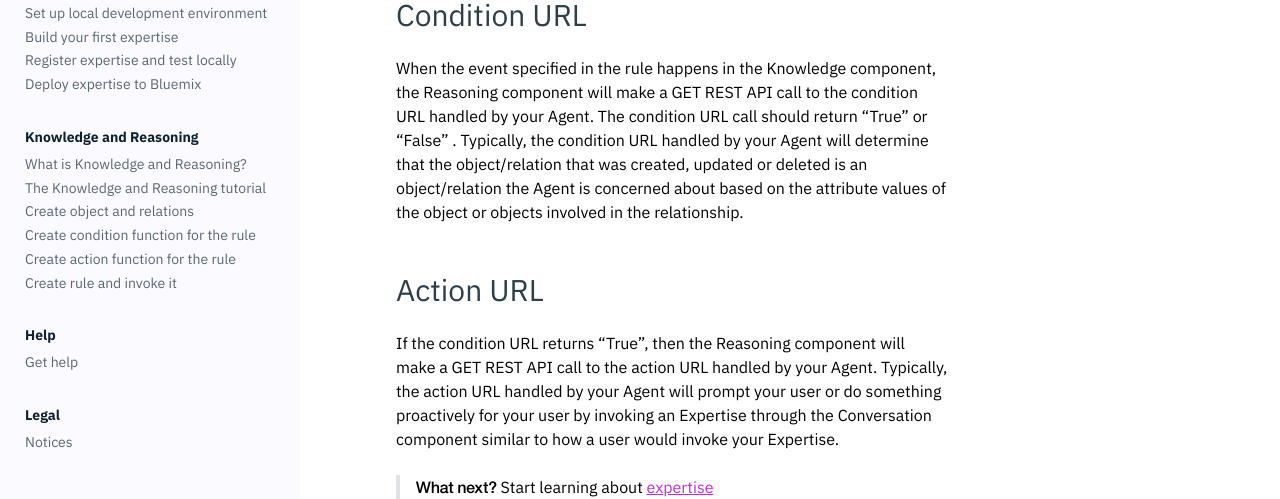
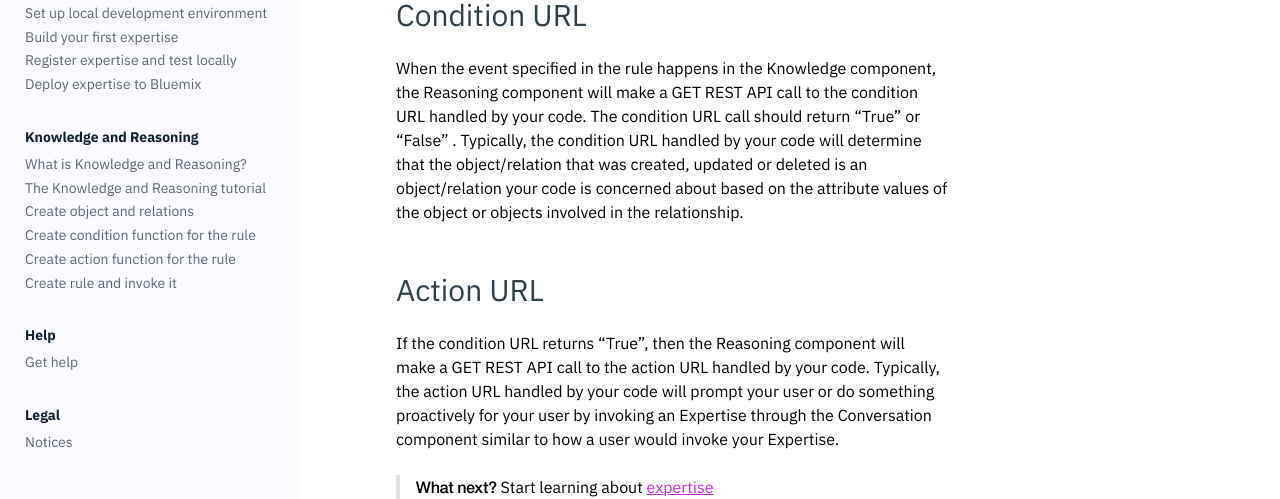
Before and after one commit to Watson-Personal-Assistant/developer, a Jekyll site: the page built from _content/understand-service/agent-subscription.md, in a window 1280 px wide. Shown: the part 585-1084 px from the top of the page. Built offline with Jekyll 4.4.1, drawn with Linux system fonts in a browser that asks for light colours.

Commit message:
minor changes to the Reasoning page

```diff
--- a/_content/understand-service/agent-subscription.md
+++ b/_content/understand-service/agent-subscription.md
@@ -12,10 +12,10 @@ In this beta, the event types are are limited to "object-create", "object-delete
 
 ## Condition URL
 
-When the event specified in the rule happens in the Knowledge component, the Reasoning component will make a GET REST API call to the condition URL handled by your Agent. The condition URL call should return "True" or "False" .  Typically, the condition URL handled by your Agent will determine that the object/relation that was created, updated or deleted is an object/relation the Agent is concerned about based on the attribute values of the object or objects involved in the relationship.
+When the event specified in the rule happens in the Knowledge component, the Reasoning component will make a GET REST API call to the condition URL handled by your code. The condition URL call should return "True" or "False" .  Typically, the condition URL handled by your code will determine that the object/relation that was created, updated or deleted is an object/relation your code is concerned about based on the attribute values of the object or objects involved in the relationship.
 
 ## Action URL
 
-If the condition URL returns "True", then the Reasoning component will make a GET REST API call to the action URL handled by your Agent.  Typically, the action URL handled by your Agent will prompt your user or do something proactively for your user by invoking an Expertise through the Conversation component similar to how a user would invoke your Expertise.
+If the condition URL returns "True", then the Reasoning component will make a GET REST API call to the action URL handled by your code.  Typically, the action URL handled by your code will prompt your user or do something proactively for your user by invoking an Expertise through the Conversation component similar to how a user would invoke your Expertise.
 
 >**What next?**  Start learning about [expertise]({{site.baseurl}}/expertise/what-are-they)
```
